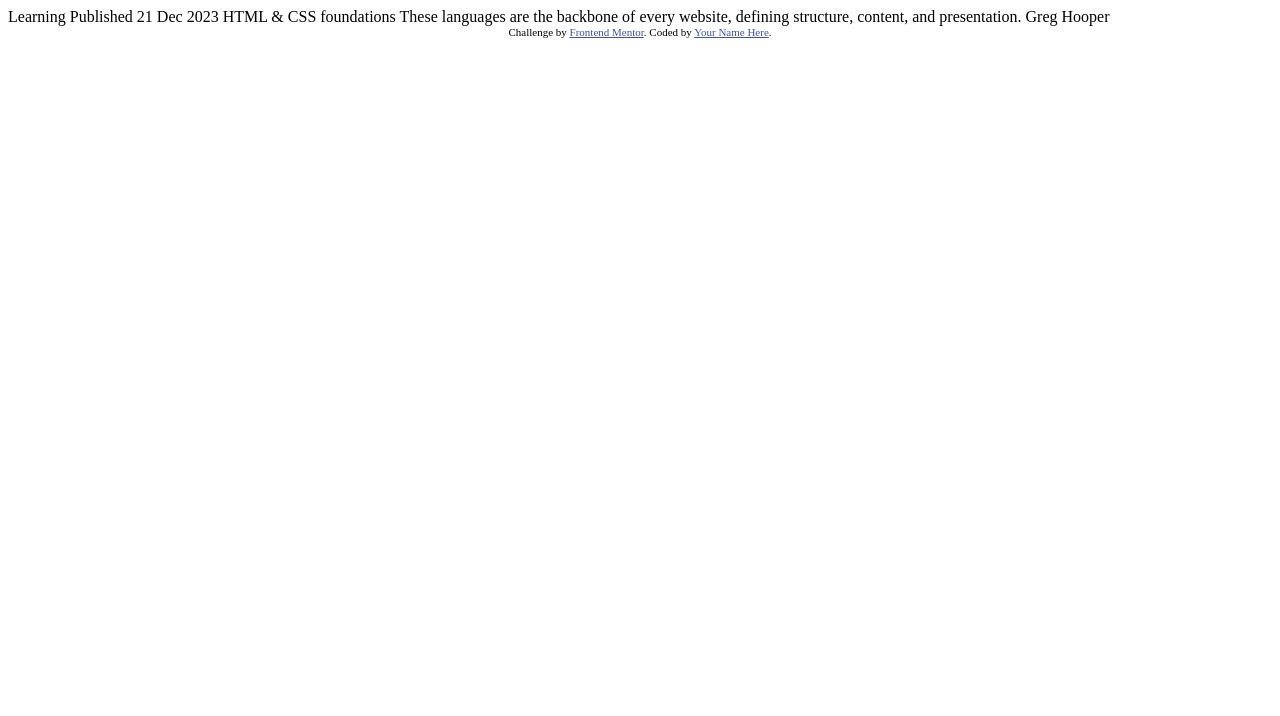
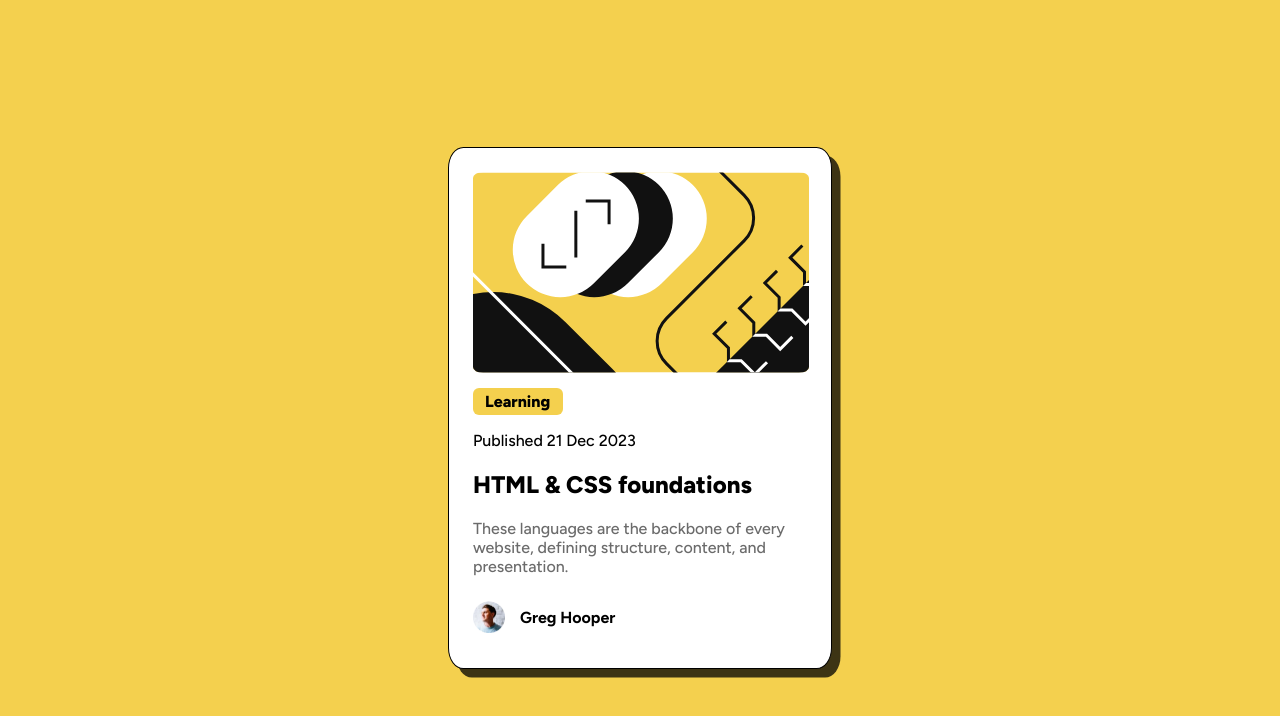
Before and after one commit to oryanhach/blog-product-card, a plain HTML site: page index.html in a window 1280 px wide. Drawn offline with Linux system fonts and the light colour scheme.

Commit message:
added final design

```diff
--- a/index.html
+++ b/index.html
@@ -1,34 +1,76 @@
 <!DOCTYPE html>
 <html lang="en">
+
 <head>
   <meta charset="UTF-8">
-  <meta name="viewport" content="width=device-width, initial-scale=1.0"> <!-- displays site properly based on user's device -->
+  <meta name="viewport" content="width=device-width, initial-scale=1.0">
+  <!-- displays site properly based on user's device -->
 
   <link rel="icon" type="image/png" sizes="32x32" href="./assets/images/favicon-32x32.png">
+  <link rel="stylesheet" href="style.css">
+
+  <style>
+    @import url('https://fonts.googleapis.com/css2?family=Figtree:ital,wght@0,300..900;1,300..900&family=Outfit:wght@100..900&family=Roboto:ital,wght@0,100..900;1,100..900&display=swap');
+  </style>
 
   <title>Frontend Mentor | Blog preview card</title>
 
   <!-- Feel free to remove these styles or customise in your own stylesheet 👍 -->
   <style>
-    .attribution { font-size: 11px; text-align: center; }
-    .attribution a { color: hsl(228, 45%, 44%); }
+    .attribution {
+      font-size: 11px;
+      text-align: center;
+    }
+
+    .attribution a {
+      color: hsl(228, 45%, 44%);
+    }
   </style>
 </head>
+
 <body>
 
-  Learning
+  <main class="card-component">
 
-  Published 21 Dec 2023
+    <section class="card-image-container">
+      <img class="card-image" src="assets/images/illustration-article.svg" alt="image of a graphics about design">
+    </section>
 
-  HTML & CSS foundations
+    <header class="card-component-header">
 
-  These languages are the backbone of every website, defining structure, content, and presentation.
+      <h1 class="card-header-title">
+        Learning
+      </h1>
 
-  Greg Hooper
+      <p class="card-header-secondary-title">
+        Published 21 Dec 2023
+      </p>
 
-  <div class="attribution">
-    Challenge by <a href="https://www.frontendmentor.io?ref=challenge" target="_blank">Frontend Mentor</a>.
-    Coded by <a href="#">Your Name Here</a>.
-  </div>
+    </header>
+
+    <section card-content-container>
+
+      <h1 class="card-content-header">
+        HTML & CSS foundations
+      </h1>
+
+      <p class="card-content-info">
+        These languages are the backbone of every website, defining structure, content, and presentation.
+      </p>
+
+    </section>
+
+    <footer class="card-footer">
+
+      <img class="card-footer-image" src="assets/images/image-avatar.webp" alt="image of the course creator">
+
+      <p class="card-footer-creator">
+        Greg Hooper
+      </p>
+    </footer>
+
+  </main>
+
 </body>
+
 </html>
--- /dev/null
+++ b/style.css
@@ -0,0 +1,68 @@
+* {
+	box-sizing: border-box;
+}
+
+body {
+	background-color: hsl(47, 88%, 63%);
+	font-family: 'Figtree';
+	display: flex;
+	justify-content: center;
+	align-items: center;
+	height: 100vh;
+}
+
+.card-component {
+	height: 522px;
+	width: 384px;
+	background-color: white;
+	border: black 1px solid;
+	border-radius: 4%;
+	padding: 24px;
+	box-shadow: 8.5px 8.5px 0px 0px rgba(0, 0, 0, 0.75);
+}
+
+.card-image {
+	border-radius: 3%;
+}
+
+.card-header-title {
+	font-size: 16px;
+	background-color: hsl(47, 88%, 63%);
+	padding: 4px 12px;
+	border-radius: 6px;
+	width: 27%;
+	font-weight: 800;
+}
+
+.card-header-secondary-title {
+	font-weight: 500;
+}
+
+.card-content-header {
+	font-weight: 800;
+}
+
+.card-content-header:hover {
+	cursor: pointer;
+	color: hsl(47, 88%, 63%);
+}
+
+.card-content-info {
+	color: hsl(0, 0%, 42%);
+	font-weight: 500;
+}
+
+.card-footer {
+	display: flex;
+	align-items: center;
+}
+
+.card-footer-image {
+	margin-right: 15px;
+	height: 32px;
+	width: 32px;
+}
+
+.card-footer-creator {
+	font-weight: 700;
+}
```
Also changed, not shown: 1 other file.
